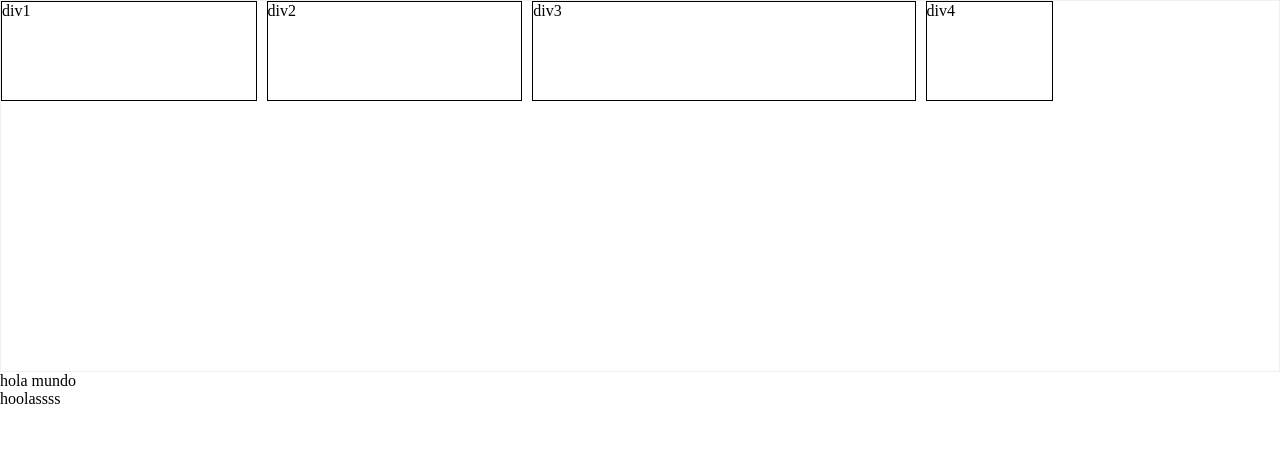
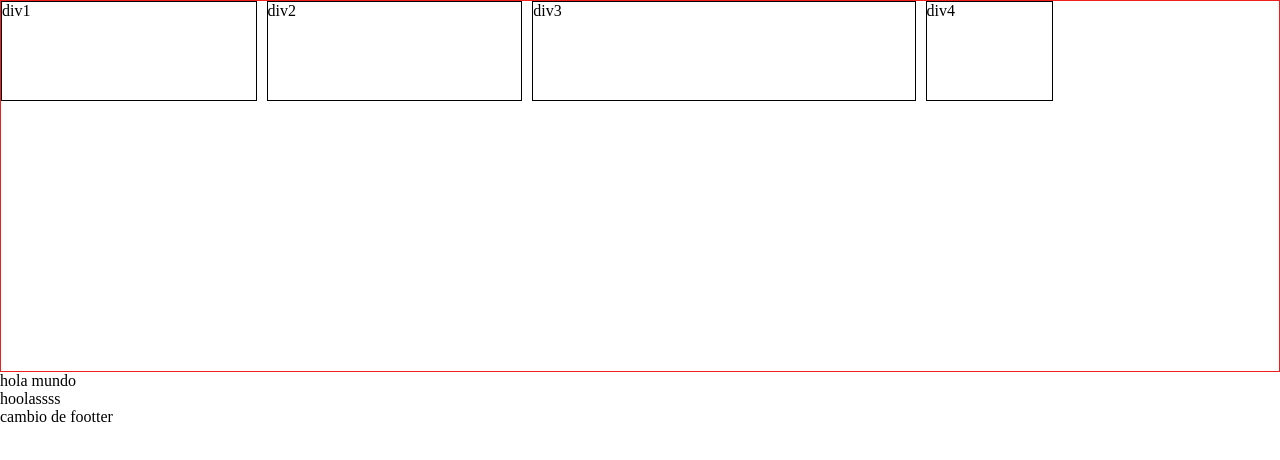
Before and after one commit to emanuel19922/coder3, a plain HTML site: page index.html in a window 1280 px wide. Drawn offline with Linux system fonts and the light colour scheme.

Commit message:
cambio de css y index

```diff
--- a/estilos.css
+++ b/estilos.css
@@ -7,7 +7,7 @@
 
 header  {
 
-    border: 1px solid rgb(239, 239, 239);
+    border: 1px solid rgb(237, 31, 31);
     display: grid;
     grid-template-columns: 20% 20% 30% 10%;
     grid-template-rows: 100px 50px 200px;
--- a/index.html
+++ b/index.html
@@ -18,6 +18,6 @@
     </nav>
     <P>hoolassss</P>
     <section></section>
-    <footer></footer>
+    <footer>cambio de footter </footer>
 </body>
 </html>
```
